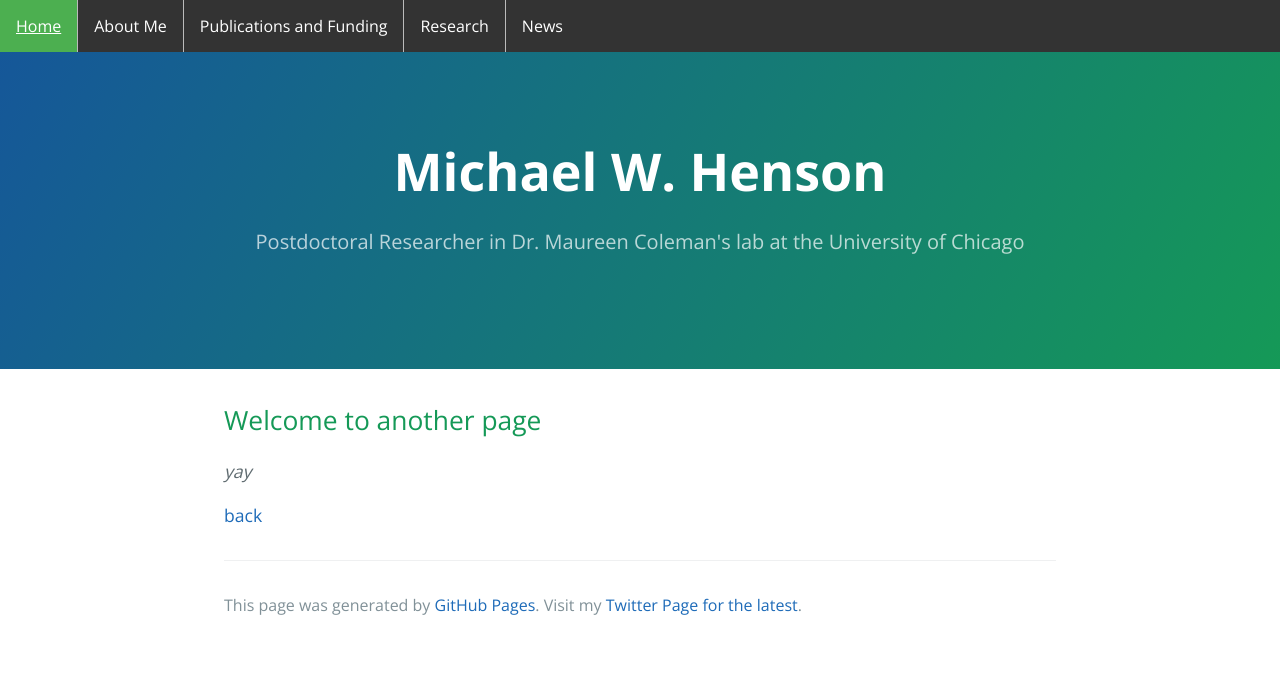
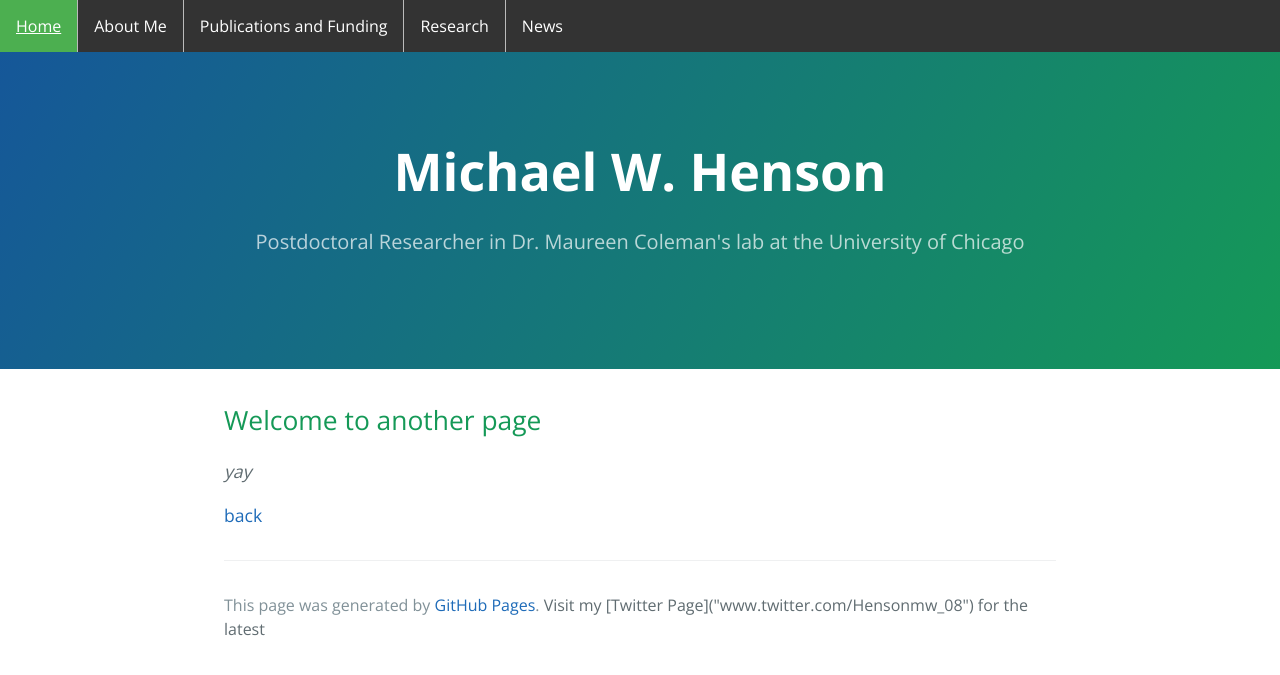
Before and after one commit to Hensonmw/hensonmw.github.io, a Jekyll site: the page built from another-page.md, in a window 1280 px wide. Shown: the top 675 px of the page. Built offline with Jekyll 4.4.1, drawn with Linux system fonts in a browser that asks for light colours; our own code applies the rules of GitHub Pages for plain Markdown files.

Commit message:
Update default.html

```diff
--- a/_layouts/default.html
+++ b/_layouts/default.html
@@ -71,7 +71,7 @@ li a:hover:not(.active) {
           <span class="site-footer-owner"><a href="{{ site.github.repository_url }}">{{ site.github.repository_name }}</a> is maintained by <a href="{{ site.github.owner_url }}">{{ site.github.owner_name }}</a>.</span>
         {% endif %}
         <span class="site-footer-credits">This page was generated by <a href="https://pages.github.com">GitHub Pages</a>.</span>
-        <span class="site-footer-credits">Visit my <a href="www.twitter.com/Hensonmw_08">Twitter Page for the latest</a>.</span>
+        Visit my [Twitter Page]("www.twitter.com/Hensonmw_08") for the latest
       </footer>
     </section>
 
```
